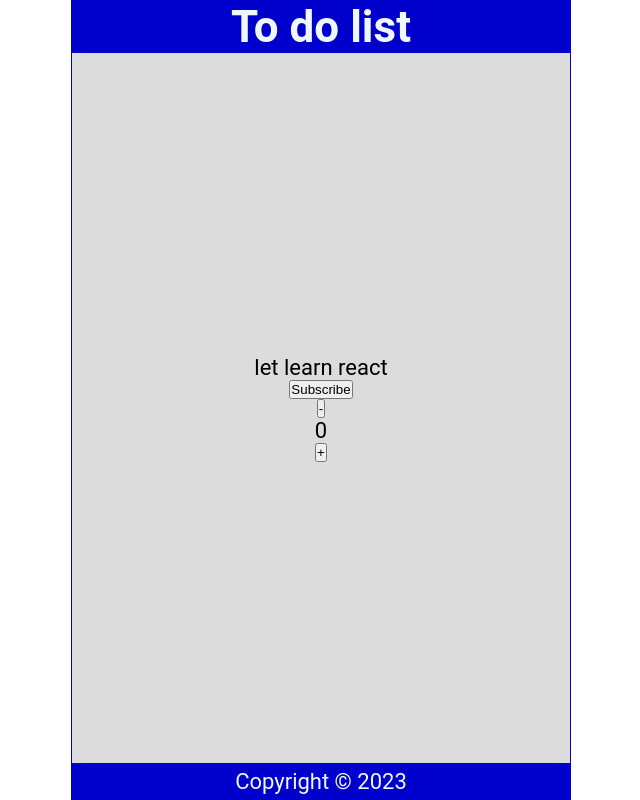
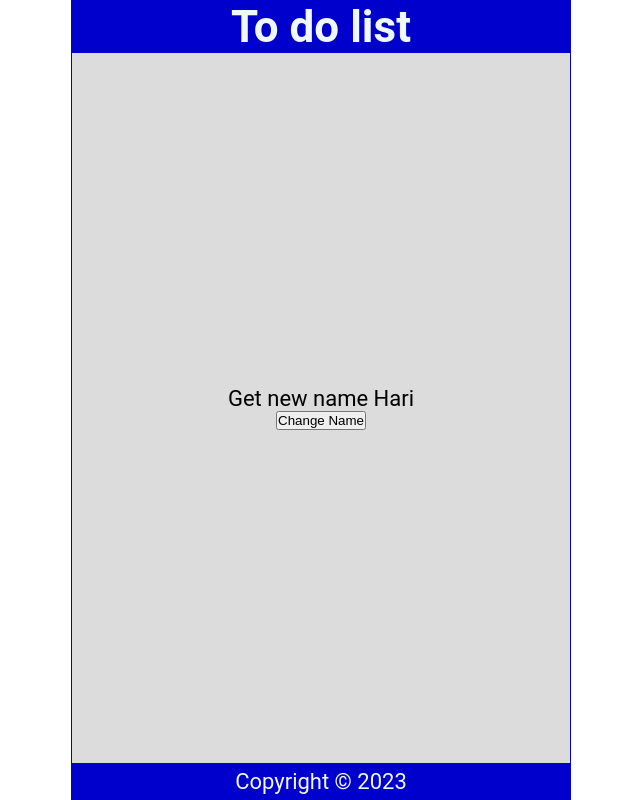
Before and after one commit to Harijohnson/react_learn-, a React (Create React App) app in the folder frontend/: page / in a window 1280 px wide. Shown: the whole page, without its empty margins (319-959 px from the left). Built offline with nearby package versions, Linux system fonts and the light colour scheme.

Commit message:
reat hooks using name change

```diff
--- a/frontend/src/Content.js
+++ b/frontend/src/Content.js
@@ -2,50 +2,64 @@ import React from 'react'
 import { useState } from 'react';
 
   const Content = () => {
-    function newWords(){
-        let words = [ 'trail and error ' , 'slow way' , 'chat gpt ' , 'stack overflow']
-        let int  = Math.floor(Math.random()*4)
-        return words[int]
-    }
+    // function newWords(){
+    //     let words = [ 'trail and error ' , 'slow way' , 'chat gpt ' , 'stack overflow']
+    //     let int  = Math.floor(Math.random()*4)
+    //     return words[int]
+    // }
 
-      const hadleCLick = () => {
+    //   const hadleCLick = () => {
 
-            console.log('Welcome')
+    //         console.log('Welcome')
 
-      }
+    //   }
       // const hadleCLick2 = (name) => {
 
       //       console.log(`Welcome ${name}`)
 
       // }
 
-      const [count,setCount] = useState(0);
-      function decrimentFunction(){
-          // setCount(count-1)
-          // setCount(count-1)
-          // setCount(count-1)
-          setCount(count => count-1)
-          setCount(count => count-1)
-          setCount(count => count-1)
+      // const [count,setCount] = useState(0);
+      // function decrimentFunction(){
+      //     // setCount(count-1)
+      //     // setCount(count-1)
+      //     // setCount(count-1)
+      //     setCount(count => count-1)
+      //     setCount(count => count-1)
+      //     setCount(count => count-1)
+      // }
+      // function incrementFunction(){
+      //   // setCount(count+1)
+      //   setCount(count => count+1)
+      //   setCount(count => count+1)
+      //   setCount(count => count+1)
+      // }
+
+      const [name,setName] = useState('Hari')
+      function newWord(){
+        let word = ['hari','dinesh','johnson','black','blue','jack']
+        let int  = Math.floor(Math.random()*4)
+        setName(word[int])
       }
-      function incrementFunction(){
-        // setCount(count+1)
-        setCount(count => count+1)
-        setCount(count => count+1)
-        setCount(count => count+1)
-      }
+
 
     return (
 
         <main>
-            <p> let learn react {()=> newWords() }</p>
-            <button onClick={() => hadleCLick }>Subscribe</button>
+            {/* <p> let learn react <button onClick= {()=> newWords() }> press here</button></p> */}
+            {/* <button onClick={() => hadleCLick }>Subscribe</button> */}
             {/* <button onClick={() => hadleCLick2('Hari') }>Subscribe2</button>   {/* singe click *
             <button onDoubleClick={() =>  hadleCLick }> Click Double Time </button> */}
 
-            <button onClick ={() => decrimentFunction() }>-</button>
-            <span>{count}</span>
-            <button onClick ={() => incrementFunction() }>+</button>
+            {/* <button onClick ={() => decrimentFunction() }>-</button> */}
+            {/* <span>{co/nt}</span> */}
+            {/* <button onClick ={() => incrementFunction() }>+</button> */}
+
+
+
+
+            <p> Get new name  { name } </p>
+            <button onClick={ newWord }> Change Name</button>
         </main>
 
     )
```
